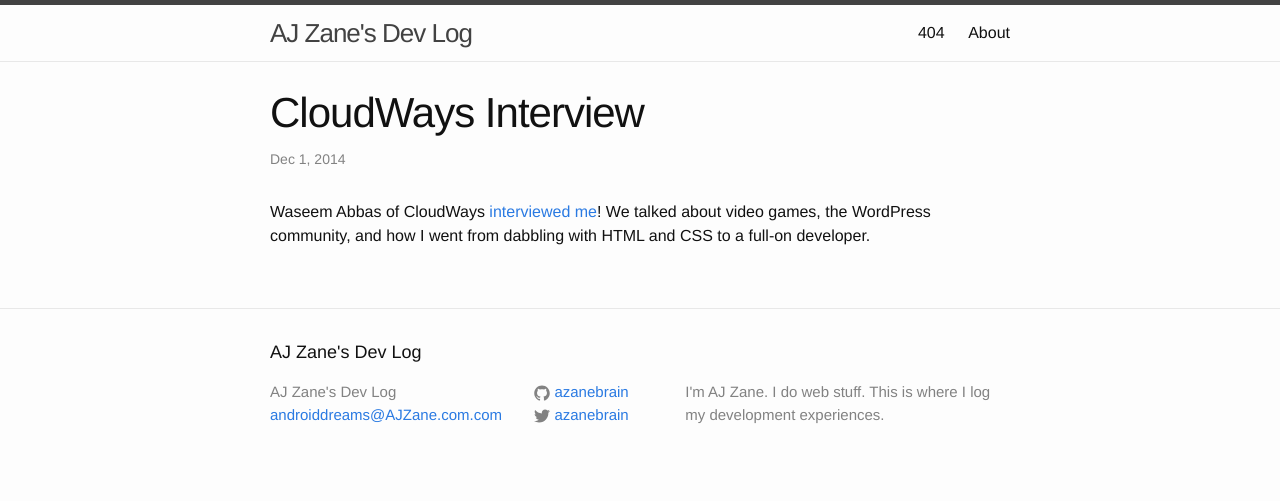
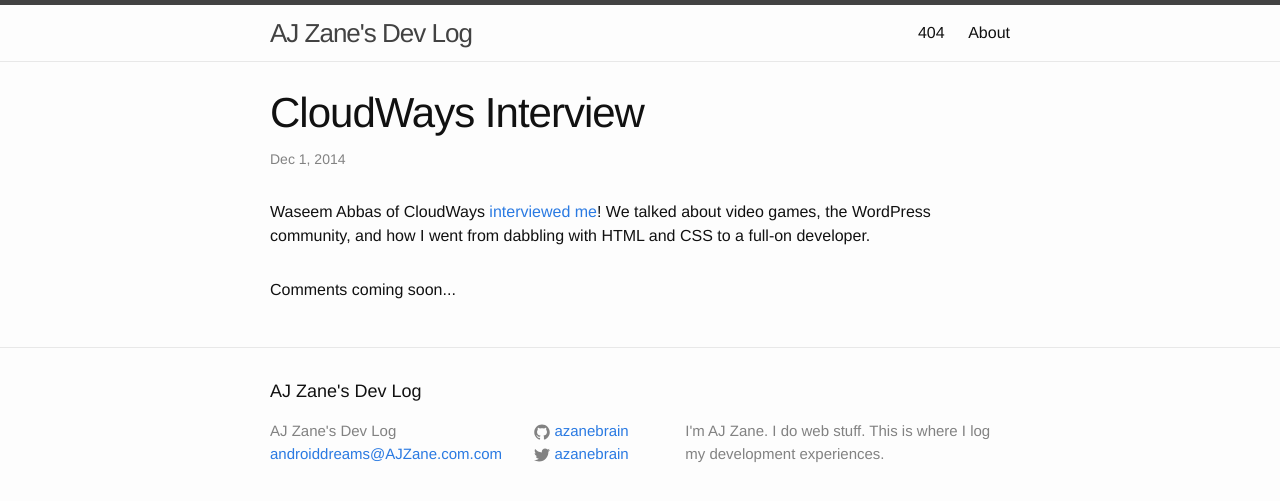
Before and after one commit to azanebrain/azanebrain.github.io, a Jekyll site: the page built from _posts/2014-12-1-cloudways-interview.markdown, in a window 1280 px wide. Shown: the top 501 px of the page. Built offline with Jekyll 4.4.1, drawn with Linux system fonts in a browser that asks for light colours.

Commit message:
Layout: Adds 'comments coming' placeholder to posts

```diff
--- a/_layouts/post.html
+++ b/_layouts/post.html
@@ -13,3 +13,5 @@
   </div>
 
 </article>
+
+<div><p>Comments coming soon...</p></div>
```
